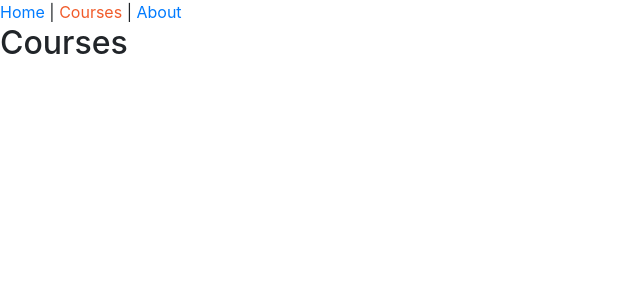
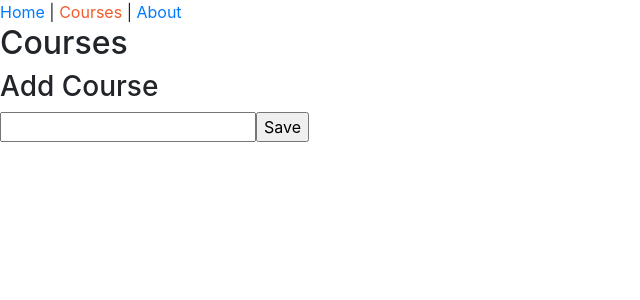
Before and after one commit to tmlima/react-redux, a React app: page /courses in a window 1280 px wide. Shown: the top 300 px of the page, without its empty margins (0-640 px from the left). Built offline with nearby package versions, Linux system fonts and the light colour scheme.

Commit message:
add course form

```diff
--- a/src/components/courses/CoursesPage.js
+++ b/src/components/courses/CoursesPage.js
@@ -1,9 +1,37 @@
-import React from 'react';
+import React from "react";
 
 class CoursePage extends React.Component {
-    render() {
-        return <h2>Courses</h2>;
-    }
+  state = {
+    course: {
+      title: "",
+    },
+  };
+
+  handleChange = (event) => {
+    const course = { ...this.state.course, title: event.target.value };
+    this.setState({ course });
+  };
+
+  handleSubmit = (event) => {
+    event.preventDefault();
+    alert(this.state.course.title);
+  };
+
+  render() {
+    return (
+      <form onSubmit={this.handleSubmit}>
+        <h2>Courses</h2>
+        <h3>Add Course</h3>
+        <input
+          type="text"
+          onChange={this.handleChange}
+          value={this.state.course.title}
+        />
+
+        <input type="submit" value="Save" />
+      </form>
+    );
+  }
 }
 
 export default CoursePage;
```
